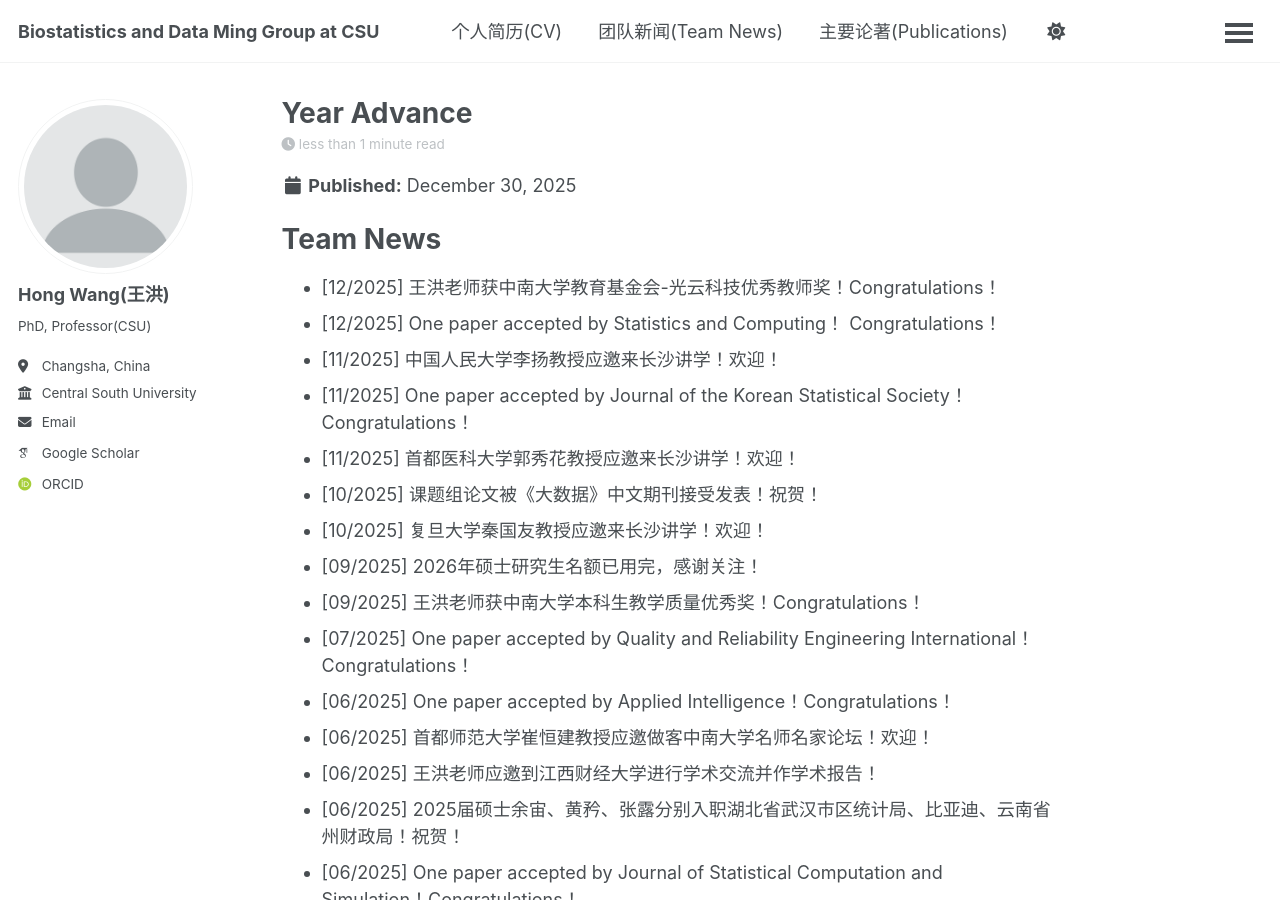
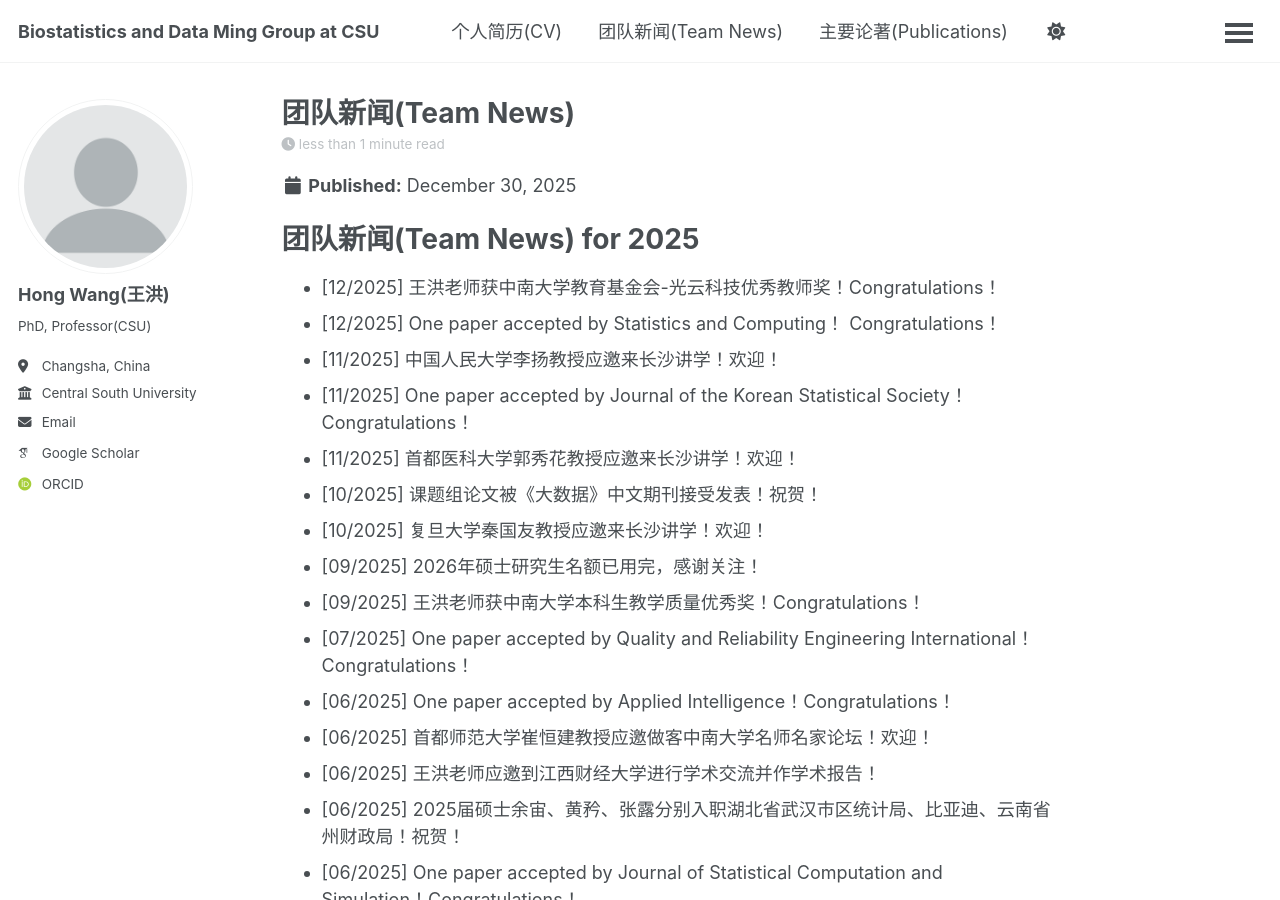
Before and after one commit to whcsu/whcsu.github.io, a Jekyll site: the page built from _posts/2012-08-14-blog-post-1.md, in a window 1280 px wide and 900 px high. Built offline with Jekyll 4.4.1, drawn with Linux system fonts in a browser that asks for light colours; some web fonts are replaced; a script bundle is joined from its source files by our own code; library files that are not in the unit come from our copies.

Commit message:
Update 2012-08-14-blog-post-1.md

```diff
--- a/_posts/2012-08-14-blog-post-1.md
+++ b/_posts/2012-08-14-blog-post-1.md
@@ -1,14 +1,14 @@
 ---
-title: 'Year Advance'
+title: '团队新闻(Team News)'
 date: 2025-12-30
-permalink: /posts/2012/08/blog-post-1/
+permalink: /posts/2025/12/blog-post-1/
 tags:
   - cool posts
   - category1
   - category2
 ---
 
-Team News
+团队新闻(Team News) for 2025
 ======
 - [12/2025] 王洪老师获中南大学教育基金会-光云科技优秀教师奖！Congratulations！
 - [12/2025] One paper accepted by Statistics and Computing！ Congratulations！
```
